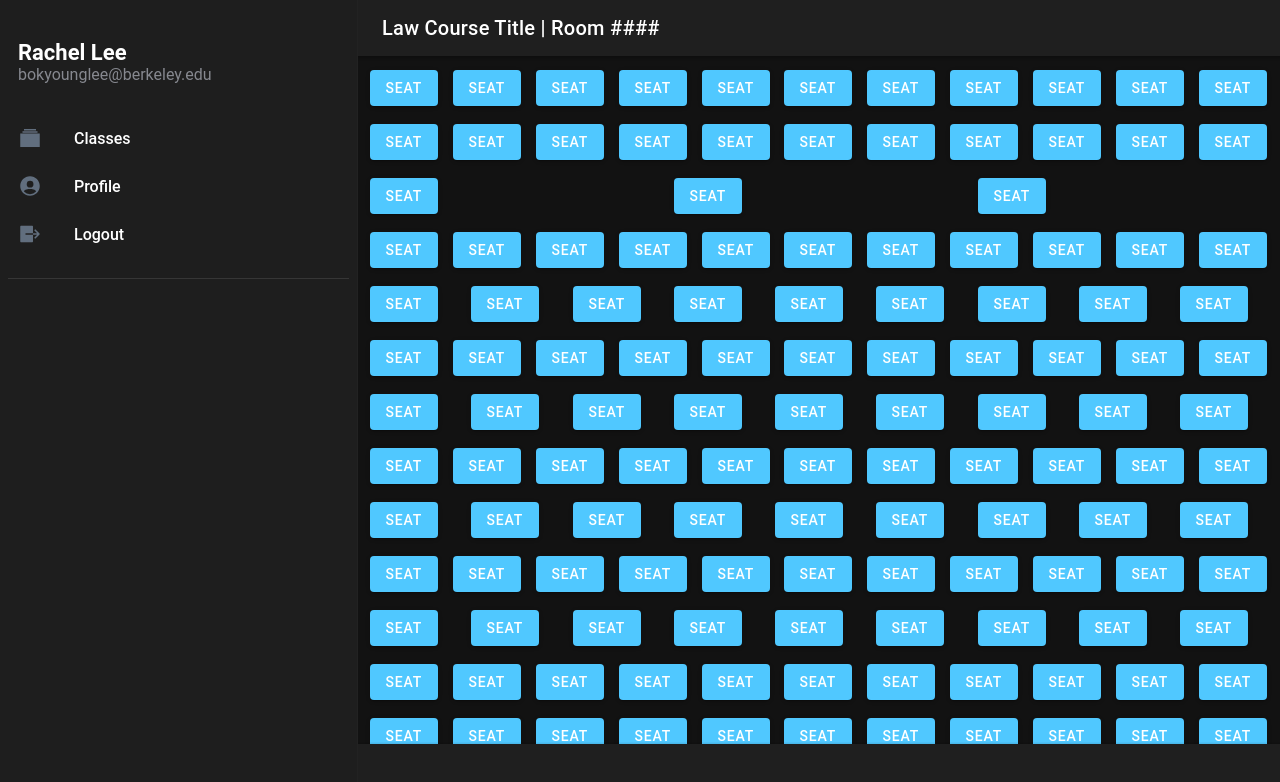
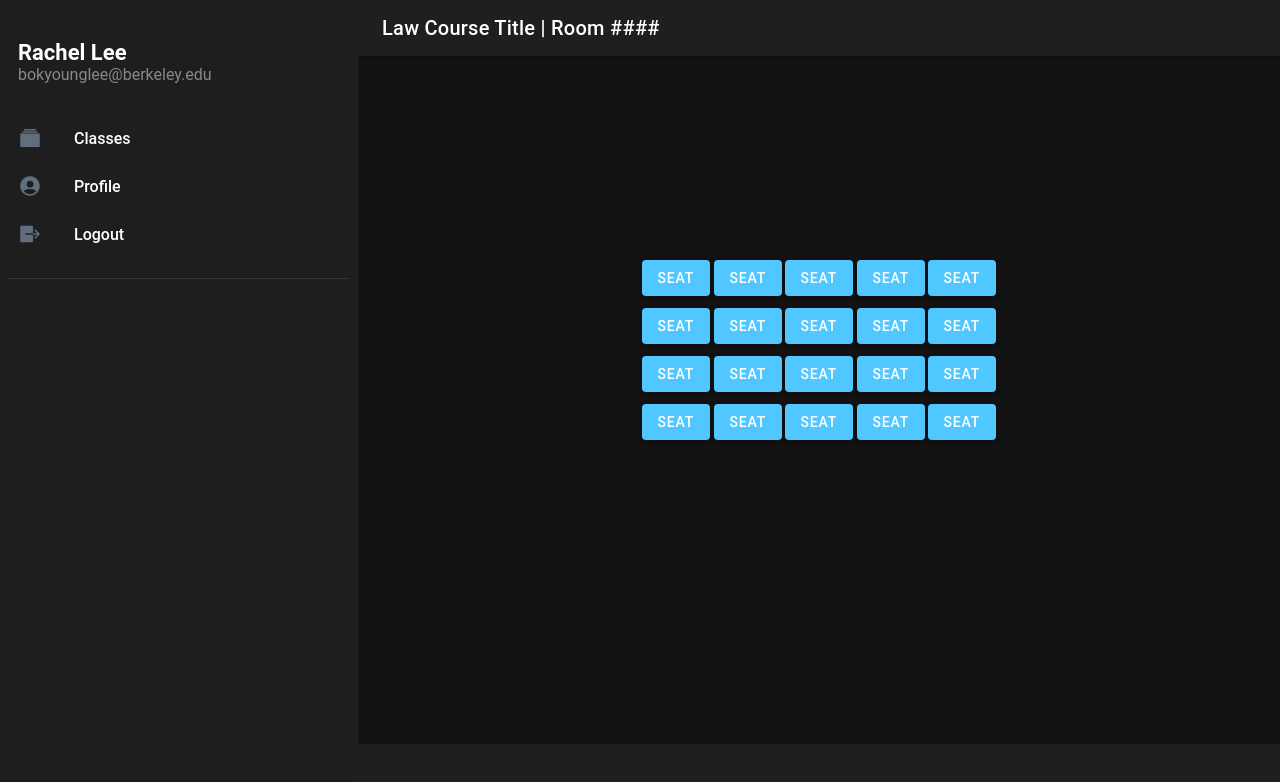
Before and after one commit to leerach/berkeley-law-seating-chart, a React (Create React App) app: page /page/Chart in a window 1280 px wide. Shown: the top 782 px of the page. Built offline with nearby package versions, Linux system fonts and the light colour scheme.

Commit message:
playing w/ chart layouts

```diff
--- a/package.json
+++ b/package.json
@@ -20,7 +20,6 @@
     "react-dom": "^16.13.0",
     "react-router": "^5.1.2",
     "react-router-dom": "^5.1.2",
-    "react-scripts": "3.4.0",
     "react-seat-charts": "^0.1.14",
     "typescript": "3.8.3"
   },
@@ -46,7 +45,8 @@
     ]
   },
   "devDependencies": {
-    "@capacitor/cli": "2.4.2"
+    "@capacitor/cli": "2.4.2",
+    "react-scripts": "3.4.0"
   },
   "description": "An Ionic project"
 }
--- /dev/null
+++ b/src/pages/Chart.css
@@ -0,0 +1,42 @@
+#outer {
+    width: 100%;
+    text-align: center;
+}
+
+.inner {
+    display: inline-block;
+}
+
+#outer2 {
+    width: 100%;
+    text-align: center;
+    padding-top: 4px;
+}
+
+#outer2 .inner {
+    display: inline-block;
+}
+
+#outer3 {
+    width: 100%;
+    text-align: center;
+    padding-top: 4px;
+}
+
+#outer3 .inner {
+    display: inline-block;
+}
+
+#outer4 {
+    width: 100%;
+    text-align: center;
+    padding-top: 4px;
+}
+
+#outer4 .inner {
+    display: inline-block;
+}
+
+#btndiv {
+    margin: 200px 200px 200px 200px;
+}
--- a/src/pages/Chart.tsx
+++ b/src/pages/Chart.tsx
@@ -1,5 +1,6 @@
 import React, {useState} from 'react';
 import Seat from "../components/Seat";
+import "./Chart.css";
 import { IonButtons, IonContent, IonHeader, IonMenuButton, IonPage, IonTitle, IonToolbar } from '@ionic/react';
 import { IonFab, IonFabButton, IonFabList, IonFooter } from '@ionic/react';
 import { IonGrid, IonRow, IonCol } from "@ionic/react";
@@ -63,308 +64,82 @@ const Chart: React.FC<ContainerProps> = () => {
             </IonFabList>
           </IonFab> */}
 
-          <IonGrid>
-            {/* Top Row (20 seats each row)*/}
-            {/* For admin role, ask for how many seats they have in classroom, compute the rows and columns accordingly */}
-            <IonRow>
-              <IonCol><Seat></Seat></IonCol>
-              <IonCol><Seat></Seat></IonCol>
-              <IonCol><Seat></Seat></IonCol>
-              <IonCol><Seat></Seat></IonCol>
-              <IonCol><Seat></Seat></IonCol>
-              {/* </IonCol> */}
+      <div id="btndiv">
+        <div id="outer">
+            <div className="inner">
+                <Seat></Seat>
+            </div>
+            <div className="inner">
+                <Seat></Seat>
+            </div>
+            <div className="inner">
+                 <Seat></Seat>
+            </div>
+            <div className="inner">
+                 <Seat></Seat>
+            </div>
+            <div className="inner">
+                 <Seat></Seat>
+            </div>
+        </div>
 
-              <IonCol><Seat></Seat></IonCol>
-              <IonCol><Seat></Seat></IonCol>
-              <IonCol><Seat></Seat></IonCol>
-              <IonCol><Seat></Seat></IonCol>
-              <IonCol><Seat></Seat></IonCol>
+        <div id="outer2">
+          <div className="inner">
+               <Seat></Seat>
+          </div>
+          <div className="inner">
+               <Seat></Seat>
+          </div>
+          <div className="inner">
+               <Seat></Seat>
+          </div>
+          <div className="inner">
+               <Seat></Seat>
+          </div>
+          <div className="inner">
+               <Seat></Seat>
+          </div>
+        </div>
 
-              <IonCol><Seat></Seat></IonCol>
-              <IonCol><Seat></Seat></IonCol>
-              <IonCol><Seat></Seat></IonCol>
-              <IonCol><Seat></Seat></IonCol>
-              <IonCol><Seat></Seat></IonCol>
+        <div id="outer3">
+          <div className="inner">
+               <Seat></Seat>
+          </div>
+          <div className="inner">
+               <Seat></Seat>
+          </div>
+          <div className="inner">
+               <Seat></Seat>
+          </div>
+          <div className="inner">
+               <Seat></Seat>
+          </div>
+          <div className="inner">
+               <Seat></Seat>
+          </div>
+        </div>
 
-              <IonCol><Seat></Seat></IonCol>
-              <IonCol><Seat></Seat></IonCol>
-              <IonCol><Seat></Seat></IonCol>
-              <IonCol><Seat></Seat></IonCol>
-              <IonCol><Seat></Seat></IonCol>
+        <div id="outer4">
+          <div className="inner">
+               <Seat></Seat>
+          </div>
+          <div className="inner">
+               <Seat></Seat>
+          </div>
+          <div className="inner">
+               <Seat></Seat>
+          </div>
+          <div className="inner">
+               <Seat></Seat>
+          </div>
+          <div className="inner">
+               <Seat></Seat>
+          </div>
+        </div>
+      </div>
 
-              <IonCol><Seat></Seat></IonCol>
-              <IonCol><Seat></Seat></IonCol>
-              <IonCol><Seat></Seat></IonCol>
-              <IonCol><Seat></Seat></IonCol>
-              <IonCol><Seat></Seat></IonCol>
-            </IonRow>
 
-            {/* Row 2 */}
-            <IonRow>
-              <IonCol><Seat></Seat></IonCol>
-              <IonCol><Seat></Seat></IonCol>
-              <IonCol><Seat></Seat></IonCol>
-              <IonCol><Seat></Seat></IonCol>
-              <IonCol><Seat></Seat></IonCol>
 
-              <IonCol><Seat></Seat></IonCol>
-              <IonCol><Seat></Seat></IonCol>
-              <IonCol><Seat></Seat></IonCol>
-              <IonCol><Seat></Seat></IonCol>
-              <IonCol><Seat></Seat></IonCol>
-
-              <IonCol><Seat></Seat></IonCol>
-              <IonCol><Seat></Seat></IonCol>
-              <IonCol><Seat></Seat></IonCol>
-              <IonCol><Seat></Seat></IonCol>
-              <IonCol><Seat></Seat></IonCol>
-
-              <IonCol><Seat></Seat></IonCol>
-              <IonCol><Seat></Seat></IonCol>
-              <IonCol><Seat></Seat></IonCol>
-              <IonCol><Seat></Seat></IonCol>
-              <IonCol><Seat></Seat></IonCol>
-            </IonRow>
-
-            {/* Row 3 */}
-            <IonRow>
-              <IonCol><Seat></Seat></IonCol>
-              <IonCol><Seat></Seat></IonCol>
-              <IonCol><Seat></Seat></IonCol>
-              <IonCol><Seat></Seat></IonCol>
-              <IonCol><Seat></Seat></IonCol>
-
-              <IonCol><Seat></Seat></IonCol>
-              <IonCol><Seat></Seat></IonCol>
-              <IonCol><Seat></Seat></IonCol>
-              <IonCol><Seat></Seat></IonCol>
-              <IonCol><Seat></Seat></IonCol>
-
-              <IonCol><Seat></Seat></IonCol>
-              <IonCol><Seat></Seat></IonCol>
-              <IonCol><Seat></Seat></IonCol>
-              <IonCol><Seat></Seat></IonCol>
-              <IonCol><Seat></Seat></IonCol>
-
-              <IonCol><Seat></Seat></IonCol>
-              <IonCol><Seat></Seat></IonCol>
-              <IonCol><Seat></Seat></IonCol>
-              <IonCol><Seat></Seat></IonCol>
-              <IonCol><Seat></Seat></IonCol>
-            </IonRow>
-
-            {/* Row 4 */}
-            <IonRow>
-             <IonCol><Seat></Seat></IonCol>
-              <IonCol><Seat></Seat></IonCol>
-              <IonCol><Seat></Seat></IonCol>
-              <IonCol><Seat></Seat></IonCol>
-              <IonCol><Seat></Seat></IonCol>
-
-              <IonCol><Seat></Seat></IonCol>
-              <IonCol><Seat></Seat></IonCol>
-              <IonCol><Seat></Seat></IonCol>
-              <IonCol><Seat></Seat></IonCol>
-              <IonCol><Seat></Seat></IonCol>
-
-              <IonCol><Seat></Seat></IonCol>
-              <IonCol><Seat></Seat></IonCol>
-              <IonCol><Seat></Seat></IonCol>
-              <IonCol><Seat></Seat></IonCol>
-              <IonCol><Seat></Seat></IonCol>
-
-              <IonCol><Seat></Seat></IonCol>
-              <IonCol><Seat></Seat></IonCol>
-              <IonCol><Seat></Seat></IonCol>
-              <IonCol><Seat></Seat></IonCol>
-              <IonCol><Seat></Seat></IonCol>
-            </IonRow>
-
-            {/* Row 5 */}
-            <IonRow>
-              <IonCol><Seat></Seat></IonCol>
-              <IonCol><Seat></Seat></IonCol>
-              <IonCol><Seat></Seat></IonCol>
-              <IonCol><Seat></Seat></IonCol>
-              <IonCol><Seat></Seat></IonCol>
-
-              <IonCol><Seat></Seat></IonCol>
-              <IonCol><Seat></Seat></IonCol>
-              <IonCol><Seat></Seat></IonCol>
-              <IonCol><Seat></Seat></IonCol>
-              <IonCol><Seat></Seat></IonCol>
-
-              <IonCol><Seat></Seat></IonCol>
-              <IonCol><Seat></Seat></IonCol>
-              <IonCol><Seat></Seat></IonCol>
-              <IonCol><Seat></Seat></IonCol>
-              <IonCol><Seat></Seat></IonCol>
-
-              <IonCol><Seat></Seat></IonCol>
-              <IonCol><Seat></Seat></IonCol>
-              <IonCol><Seat></Seat></IonCol>
-              <IonCol><Seat></Seat></IonCol>
-              <IonCol><Seat></Seat></IonCol>
-            </IonRow>
-
-            {/* Row 6 */}
-            <IonRow>
-              <IonCol><Seat></Seat></IonCol>
-              <IonCol><Seat></Seat></IonCol>
-              <IonCol><Seat></Seat></IonCol>
-              <IonCol><Seat></Seat></IonCol>
-              <IonCol><Seat></Seat></IonCol>
-
-              <IonCol><Seat></Seat></IonCol>
-              <IonCol><Seat></Seat></IonCol>
-              <IonCol><Seat></Seat></IonCol>
-              <IonCol><Seat></Seat></IonCol>
-              <IonCol><Seat></Seat></IonCol>
-
-              <IonCol><Seat></Seat></IonCol>
-              <IonCol><Seat></Seat></IonCol>
-              <IonCol><Seat></Seat></IonCol>
-              <IonCol><Seat></Seat></IonCol>
-              <IonCol><Seat></Seat></IonCol>
-
-              <IonCol><Seat></Seat></IonCol>
-              <IonCol><Seat></Seat></IonCol>
-              <IonCol><Seat></Seat></IonCol>
-              <IonCol><Seat></Seat></IonCol>
-              <IonCol><Seat></Seat></IonCol><IonCol><Seat></Seat></IonCol>
-              <IonCol><Seat></Seat></IonCol>
-              <IonCol><Seat></Seat></IonCol>
-              <IonCol><Seat></Seat></IonCol>
-              <IonCol><Seat></Seat></IonCol>
-
-              <IonCol><Seat></Seat></IonCol>
-              <IonCol><Seat></Seat></IonCol>
-              <IonCol><Seat></Seat></IonCol>
-              <IonCol><Seat></Seat></IonCol>
-              <IonCol><Seat></Seat></IonCol>
-
-              <IonCol><Seat></Seat></IonCol>
-              <IonCol><Seat></Seat></IonCol>
-              <IonCol><Seat></Seat></IonCol>
-              <IonCol><Seat></Seat></IonCol>
-              <IonCol><Seat></Seat></IonCol>
-
-              <IonCol><Seat></Seat></IonCol>
-              <IonCol><Seat></Seat></IonCol>
-              <IonCol><Seat></Seat></IonCol>
-              <IonCol><Seat></Seat></IonCol>
-              <IonCol><Seat></Seat></IonCol>
-            </IonRow>
-
-            {/* Row 7 */}
-            <IonRow className="ion-align-items-start">
-              <IonCol><Seat></Seat></IonCol>
-              <IonCol><Seat></Seat></IonCol>
-              <IonCol><Seat></Seat></IonCol>
-              <IonCol><Seat></Seat></IonCol>
-              <IonCol><Seat></Seat></IonCol>
-
-              <IonCol><Seat></Seat></IonCol>
-              <IonCol><Seat></Seat></IonCol>
-              <IonCol><Seat></Seat></IonCol>
-              <IonCol><Seat></Seat></IonCol>
-              <IonCol><Seat></Seat></IonCol>
-
-              <IonCol><Seat></Seat></IonCol>
-              <IonCol><Seat></Seat></IonCol>
-              <IonCol><Seat></Seat></IonCol>
-              <IonCol><Seat></Seat></IonCol>
-              <IonCol><Seat></Seat></IonCol>
-
-              <IonCol><Seat></Seat></IonCol>
-              <IonCol><Seat></Seat></IonCol>
-              <IonCol><Seat></Seat></IonCol>
-              <IonCol><Seat></Seat></IonCol>
-              <IonCol><Seat></Seat></IonCol>
-            </IonRow>
-
-            {/* Row 8 */}
-            <IonRow className="ion-align-items-center">
-              <IonCol><Seat></Seat></IonCol>
-              <IonCol><Seat></Seat></IonCol>
-              <IonCol><Seat></Seat></IonCol>
-              <IonCol><Seat></Seat></IonCol>
-              <IonCol><Seat></Seat></IonCol>
-
-              <IonCol><Seat></Seat></IonCol>
-              <IonCol><Seat></Seat></IonCol>
-              <IonCol><Seat></Seat></IonCol>
-              <IonCol><Seat></Seat></IonCol>
-              <IonCol><Seat></Seat></IonCol>
-
-              <IonCol><Seat></Seat></IonCol>
-              <IonCol><Seat></Seat></IonCol>
-              <IonCol><Seat></Seat></IonCol>
-              <IonCol><Seat></Seat></IonCol>
-              <IonCol><Seat></Seat></IonCol>
-
-              <IonCol><Seat></Seat></IonCol>
-              <IonCol><Seat></Seat></IonCol>
-              <IonCol><Seat></Seat></IonCol>
-              <IonCol><Seat></Seat></IonCol>
-              <IonCol><Seat></Seat></IonCol>
-            </IonRow>
-
-            {/* row 9 */}
-            <IonRow className="ion-align-items-start">
-              <IonCol><Seat></Seat></IonCol>
-              <IonCol><Seat></Seat></IonCol>
-              <IonCol><Seat></Seat></IonCol>
-              <IonCol><Seat></Seat></IonCol>
-              <IonCol><Seat></Seat></IonCol>
-
-              <IonCol><Seat></Seat></IonCol>
-              <IonCol><Seat></Seat></IonCol>
-              <IonCol><Seat></Seat></IonCol>
-              <IonCol><Seat></Seat></IonCol>
-              <IonCol><Seat></Seat></IonCol>
-
-              <IonCol><Seat></Seat></IonCol>
-              <IonCol><Seat></Seat></IonCol>
-              <IonCol><Seat></Seat></IonCol>
-              <IonCol><Seat></Seat></IonCol>
-              <IonCol><Seat></Seat></IonCol>
-
-              <IonCol><Seat></Seat></IonCol>
-              <IonCol><Seat></Seat></IonCol>
-              <IonCol><Seat></Seat></IonCol>
-              <IonCol><Seat></Seat></IonCol>
-              <IonCol><Seat></Seat></IonCol>
-            </IonRow>
-
-            {/* Row 10 */}
-            <IonRow>
-              <IonCol><Seat></Seat></IonCol>
-              <IonCol><Seat></Seat></IonCol>
-              <IonCol><Seat></Seat></IonCol>
-              <IonCol><Seat></Seat></IonCol>
-              <IonCol><Seat></Seat></IonCol>
-
-              <IonCol><Seat></Seat></IonCol>
-              <IonCol><Seat></Seat></IonCol>
-              <IonCol><Seat></Seat></IonCol>
-              <IonCol><Seat></Seat></IonCol>
-              <IonCol><Seat></Seat></IonCol>
-
-              <IonCol><Seat></Seat></IonCol>
-              <IonCol><Seat></Seat></IonCol>
-              <IonCol><Seat></Seat></IonCol>
-              <IonCol><Seat></Seat></IonCol>
-              <IonCol><Seat></Seat></IonCol>
-
-              <IonCol><Seat></Seat></IonCol>
-              <IonCol><Seat></Seat></IonCol>
-              <IonCol><Seat></Seat></IonCol>
-              <IonCol><Seat></Seat></IonCol>
-              <IonCol><Seat></Seat></IonCol>
-            </IonRow>
-
-          </IonGrid>
         </IonContent>
 
         <IonFooter>
```
Also changed, not shown: 1 other file (tests, documents, lock files or other folders).
